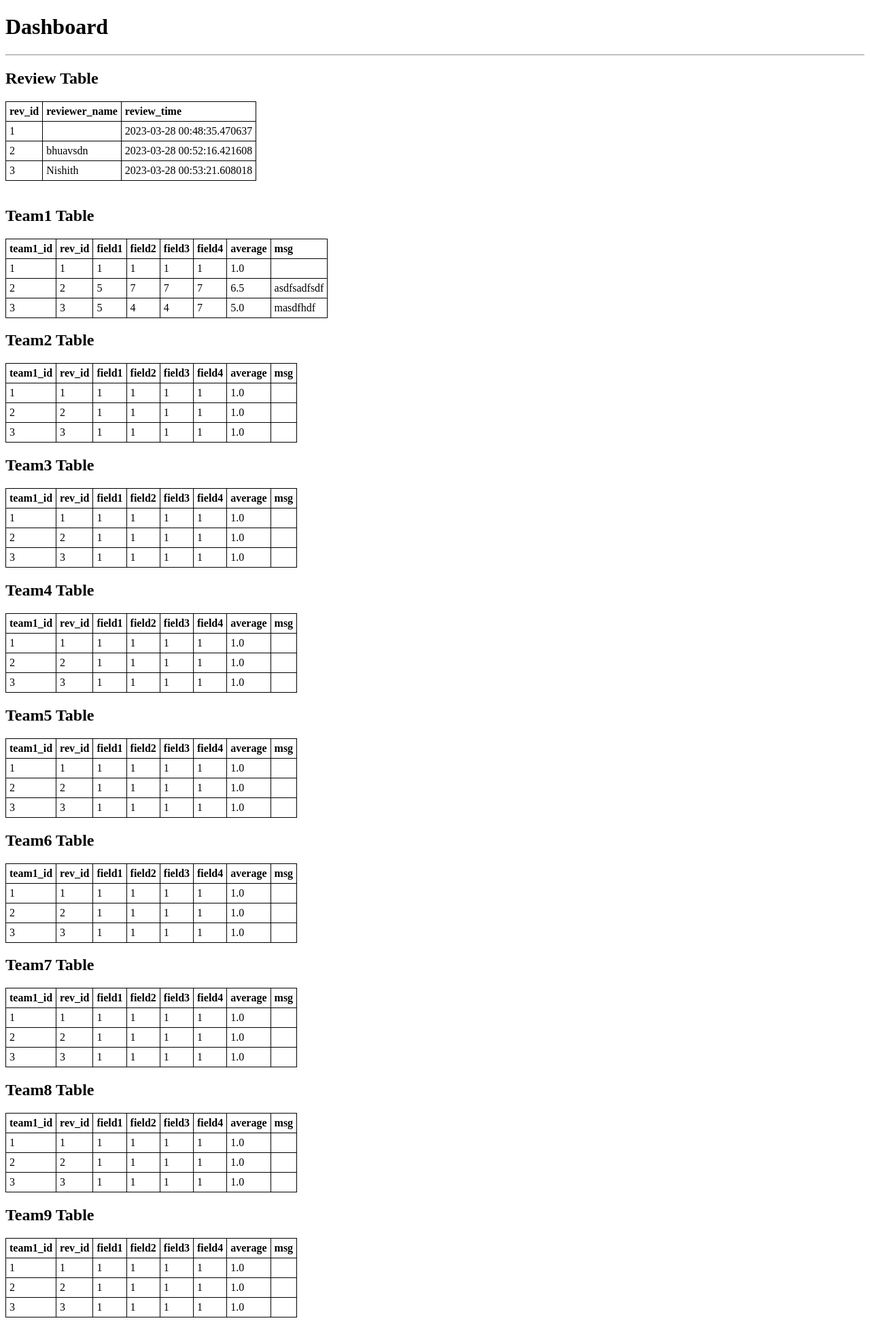
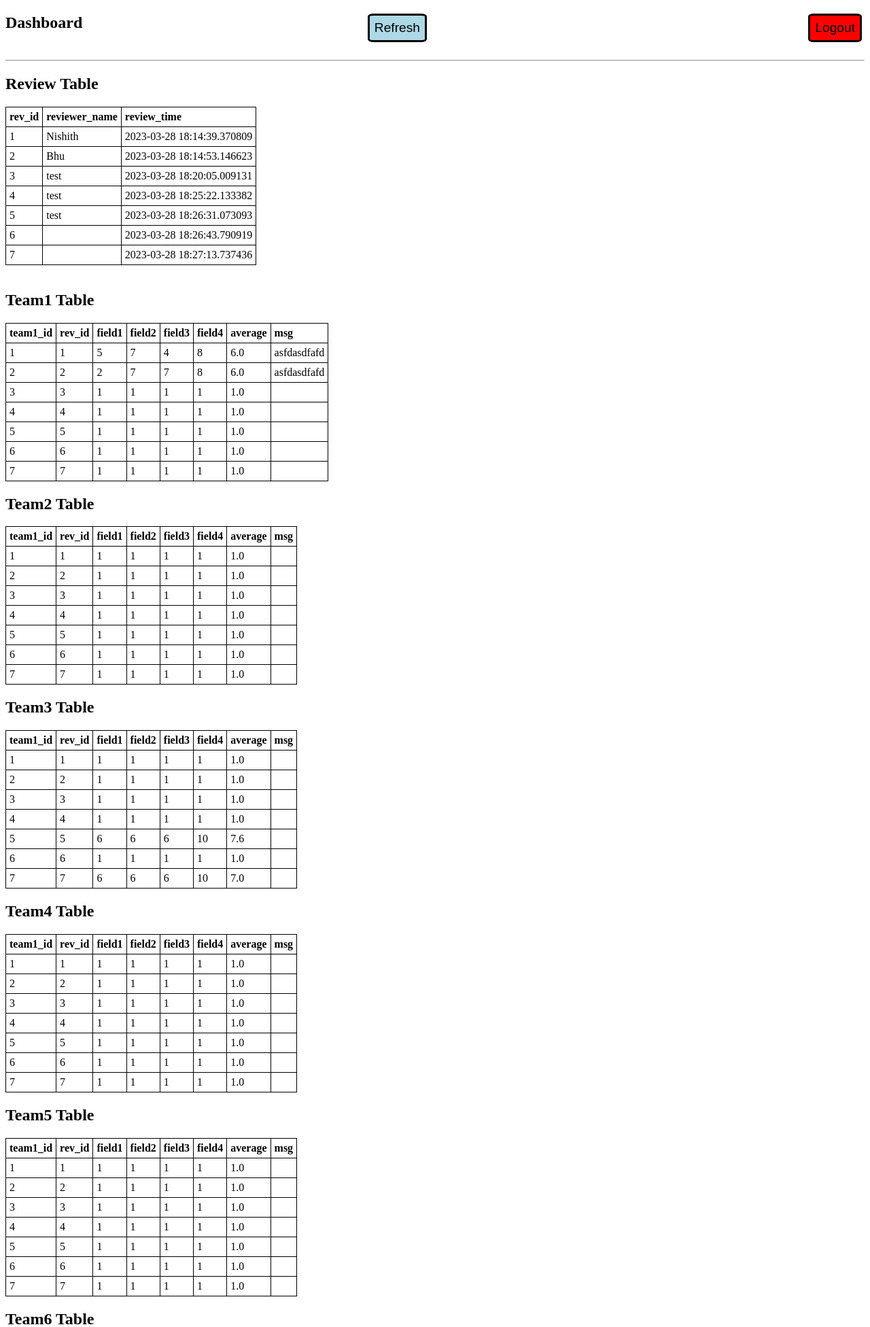
Before and after one commit to nishith-p-shetty/flask-feedback-form, a Flask app: page / in a window 1280 px wide. Shown: the top 1952 px of the page at 68% size. Run offline with Flask 2, Linux system fonts and the light colour scheme; the visitor is signed in with stand-in values (Sample User, id 1); data comes from the database, SQL or seed files in the repository; data that the repository does not hold is empty.

Commit message:
average function

```diff
--- a/backend/app.py
+++ b/backend/app.py
@@ -4,8 +4,7 @@ from flask import Flask, render_template, request, session, redirect, url_for, f
 from flask_cors import CORS
 
 app = Flask(__name__)
-# set a secret key for session management
-app.secret_key = "!/!kl41234lkasdfsdjfa"
+app.secret_key = "fh5;.&*2Vp/)_&4wCN,..hgVdGJKxBjbfvghHNIyUye45%90O[:O)6]"
 CORS(app)
 
 # Create a hardcoded username and password
@@ -37,9 +36,10 @@ for x in range(1, 16):
     ''')
 cursor.execute('''
                     CREATE TABLE IF NOT EXISTS avg_table (
-                      team_id INTEGER PRIMARY KEY AUTOINCREMENT,
+                      team_id INTEGER,
                       team_name VARCHAR(50),
-                      _time DATETIME
+                      team_average REAL,
+                      calc_time DATETIME
                     );
    ''')
 cursor.close()
@@ -106,7 +106,7 @@ def submit():
     for tno in range(1, 16):
         tno = str(tno)
         avg = (int(copy_data['myRange'+str(tno)+'A']) + int(copy_data['myRange'+str(
-            tno)+'B']) + int(copy_data['myRange'+str(tno)+'C']) + int(copy_data['myRange'+str(tno)+'D']))/4
+            tno)+'B']) + int(copy_data['myRange'+str(tno)+'C']) + int(copy_data['myRange'+str(tno)+'D'])*2)/5
         cursor.execute(
             '''INSERT INTO team'''+tno +
             '''(rev_id, field1, field2, field3, field4, average, msg) VALUES(?, ?, ?, ?, ?, ?, ?);''',
@@ -121,25 +121,34 @@ def submit():
 
 @app.route('/calculate', methods=['GET'])
 def calculate():
+    if not session.get('logged_in'):
+        return redirect(url_for('login'))
+
     conn = sqlite3.connect('feedback.db')
-    cursor = conn.cursor()
+    c = conn.cursor()
+    c.execute("DELETE FROM avg_table")
 
-    for tno in range(1, 16):
-        tno = str(tno)
-        avg = (int(copy_data['myRange'+str(tno)+'A']) + int(copy_data['myRange'+str(
-            tno)+'B']) + int(copy_data['myRange'+str(tno)+'C']) + int(copy_data['myRange'+str(tno)+'D']))/4
-        cursor.execute(
-            '''INSERT INTO team'''+tno +
-            '''(rev_id, field1, field2, field3, field4, average, msg) VALUES(?, ?, ?, ?, ?, ?, ?);''',
-            (reve_id, copy_data['myRange'+str(tno)+'A'], copy_data['myRange'+str(tno)+'B'], copy_data['myRange'+str(tno)+'C'], copy_data['myRange'+str(tno)+'D'], avg, copy_data['msg'+tno]))
+    for i in range(1, 16):
+        table_name = 'team{}'.format(i)
 
-    cursor.close()
+        c.execute('SELECT AVG(average) FROM {}'.format(table_name))
+        team_avg = c.fetchone()[0]
+        c.execute('INSERT INTO avg_table (team_id, team_name, team_average, calc_time) VALUES (?, ?, ?, ?)',
+                  (i, 'Team {}'.format(i), team_avg, dt.now()))
+
+    c.execute('''CREATE TEMPORARY TABLE temp_table AS
+         SELECT * FROM avg_table ORDER BY team_average DESC''')
+    c.execute('''DELETE FROM avg_table''')
+    c.execute('''INSERT INTO avg_table SELECT * FROM temp_table''')
+    c.execute('''DROP TABLE temp_table''')
+
+
     conn.commit()
     conn.close()
 
-    return render_template('success.html')
+    return redirect(url_for('index'))
 
 
 if __name__ == '__main__':
-    print("hi")
+    print("Server started")
     app.run()
--- a/backend/notes.txt
+++ /dev/null
@@ -1,5 +0,0 @@
--Add logout button to dashboard
-
--Create new table dashboard table, calculate average of averages of each team and store in the the table
-
--beutify add html pages
--- a/backend/templates/dashboard.html
+++ b/backend/templates/dashboard.html
@@ -16,11 +16,70 @@
       padding: 5px;
       text-align: left;
     }
+
+    .logoutbtn {
+      position: absolute;
+      top: 0;
+      right: 0;
+      background-color: red;
+      border: solid 3px black;
+      border-radius: 10%;
+      padding: 7px;
+      margin: 20px;
+      font-size: larger;
+    }
+
+    .refreshbtn {
+      position: absolute;
+      top: 0;
+      right: 50%;
+      background-color: lightblue;
+      border: solid 3px black;
+      border-radius: 10%;
+      padding: 7px;
+      margin: 20px;
+      font-size: larger;
+    }
+
+    .calcbtn {
+      position: relative;
+      background-color: green;
+      border: solid 3px black;
+      color: white;
+      border-radius: 20%;
+      padding: 7px;
+      margin: 20px;
+      font-size: larger;
+    }
+
+    .avgdiv {
+      display: flex;
+      align-items: center;
+    }
+
+    nav {
+      position: fixed; /* Set the navbar to fixed position */
+      top: 0; /* Position the navbar at the top of the page */
+      width: 100%;
+      background-color: white;
+    }
   </style>
 </head>
 
 <body>
-  <h1>Dashboard</h1>
+  <nav>
+    <h1>Dashboard</h1>
+    <form action="/" method="get">
+      <button class="refreshbtn" type="submit">Refresh</button>
+    </form>
+    <form action="/logout" method="get">
+      <button class="logoutbtn" type="submit">Logout</button>
+    </form>
+  </nav>
+  <br>
+  <br>
+  <br>
+  <br>
   <hr>
   <h2>Review Table</h2>
   <table>
@@ -75,13 +134,19 @@
   {% endfor %}
   <br>
   <br>
-  <h2>average Table</h2>
+  <div class="avgdiv">
+    <h2>Average Table</h2>
+    <form action="/calculate" method="get">
+      <button class="calcbtn" type="submit">Calculate</button>
+    </form>
+  </div>
   <table>
     <thead>
       <tr>
         <th>ID</th>
         <th>Team Name</th>
-        <th>Time</th>
+        <th>Average</th>
+        <th>Calculated Time</th>
       </tr>
     </thead>
     <tbody>
@@ -90,6 +155,7 @@
         <td>{{ row[0] }}</td>
         <td>{{ row[1] }}</td>
         <td>{{ row[2] }}</td>
+        <td>{{ row[3] }}</td>
       </tr>
       {% endfor %}
     </tbody>
```
Also changed, not shown: backend/feedback.db, 1 other file.
